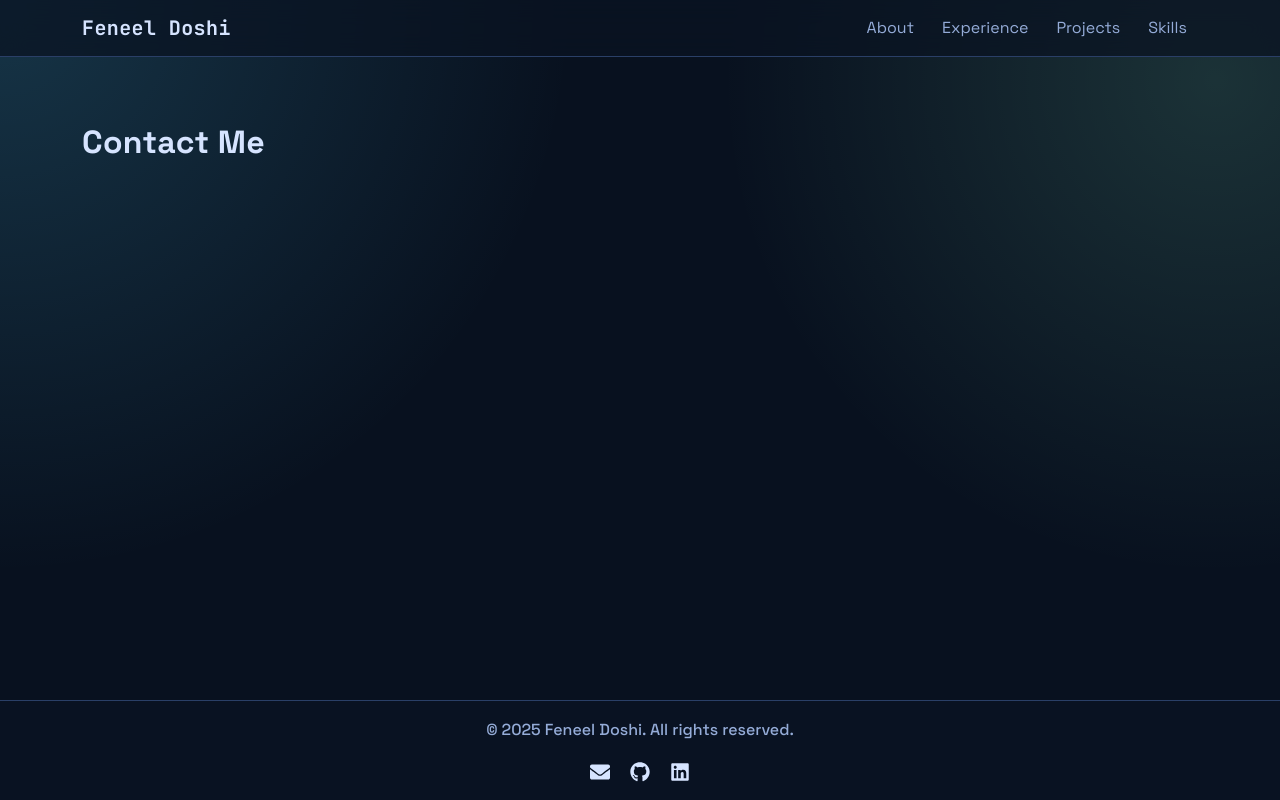
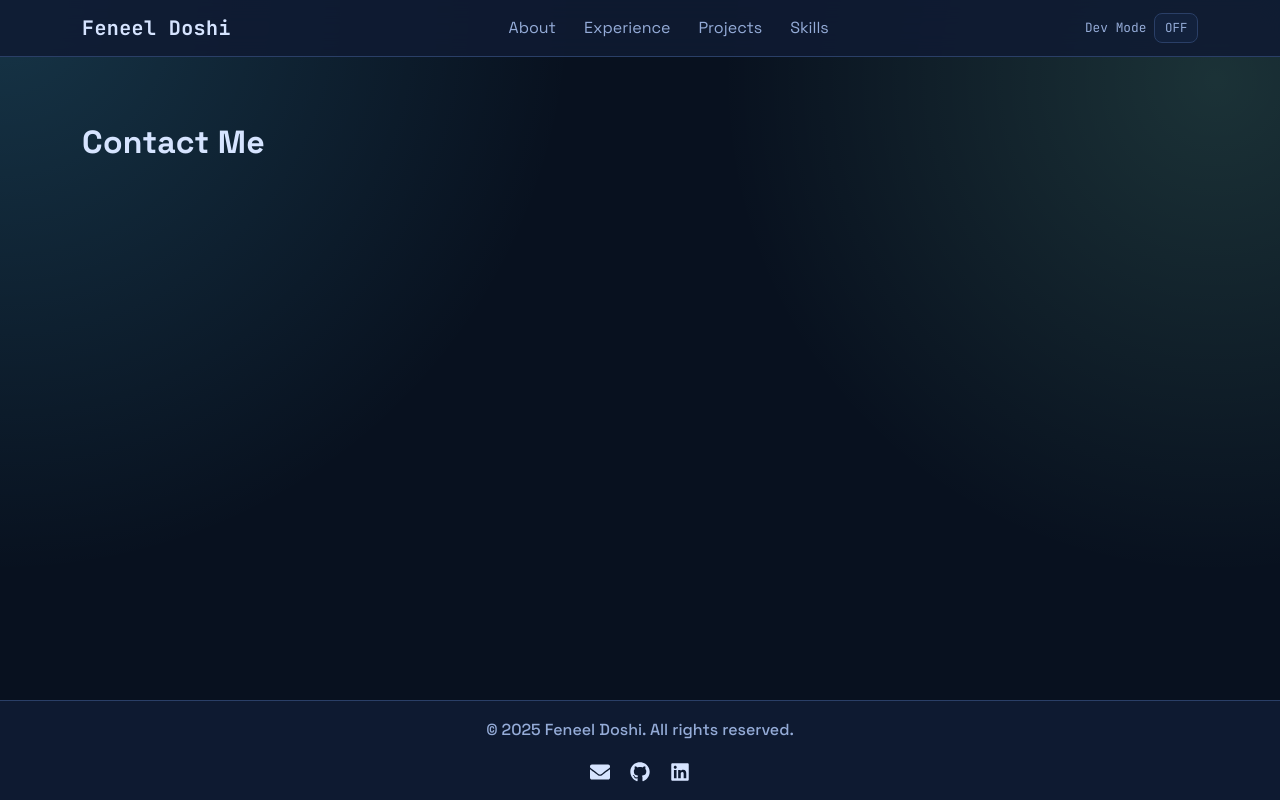
Before and after one commit to feneel/feneel.github.io, a Next.js app: page /contact in a window 1280 px wide. Built offline with nearby package versions, Linux system fonts and the light colour scheme.

Commit message:
WIP: integrate dev-mode controls and terminal navigation in navbar/footer

```diff
--- a/components/Footer/Footer.module.css
+++ b/components/Footer/Footer.module.css
@@ -1,5 +1,5 @@
 .footer {
-  background: rgba(10, 19, 35, 0.82);
+  background: color-mix(in srgb, var(--surface) 90%, transparent);
   border-top: 1px solid var(--border);
   color: var(--muted);
   padding: 1.1rem 0;
--- a/components/Navbar/Navbar.module.css
+++ b/components/Navbar/Navbar.module.css
@@ -1,5 +1,5 @@
 .navbar {
-  background: rgba(10, 19, 35, 0.74);
+  background: color-mix(in srgb, var(--surface) 88%, transparent);
   backdrop-filter: blur(12px);
   border-bottom: 1px solid var(--border);
 }
@@ -19,13 +19,13 @@
 }
 
 .navLink:hover {
-  background: rgba(83, 214, 255, 0.12);
+  background: color-mix(in srgb, var(--accent) 16%, transparent);
   color: var(--accent) !important;
 }
 
 .active {
   color: var(--primary) !important;
-  background: rgba(83, 214, 255, 0.15);
+  background: color-mix(in srgb, var(--accent) 20%, transparent);
 }
 
 .toggler {
@@ -41,6 +41,50 @@
   width: 18px;
   height: 2px;
   background: var(--primary);
+}
+
+.devModeWrap {
+  margin-left: auto;
+  display: flex;
+  align-items: center;
+  gap: 0.5rem;
+}
+
+.terminalLink {
+  border: 1px solid var(--border);
+  background: var(--surface-soft);
+  color: var(--primary);
+  border-radius: 8px;
+  padding: 0.3rem 0.6rem;
+  font-family: var(--font-dev);
+  font-size: 0.78rem;
+}
+
+.terminalLink:hover {
+  border-color: var(--accent);
+  color: var(--accent);
+}
+
+.devModeLabel {
+  color: var(--muted);
+  font-size: 0.8rem;
+  font-family: var(--font-dev);
+}
+
+.devModeToggle {
+  border: 1px solid var(--border);
+  background: var(--surface-soft);
+  color: var(--muted);
+  border-radius: 8px;
+  padding: 0.3rem 0.6rem;
+  font-family: var(--font-dev);
+  font-size: 0.78rem;
+}
+
+.devModeToggleActive {
+  color: #7cff7c;
+  border-color: #2a7c2a;
+  background: #0d1a0d;
 }
 
 .themeWrap {
--- a/components/Navbar/Navbar.tsx
+++ b/components/Navbar/Navbar.tsx
@@ -1,11 +1,14 @@
 import styles from "./Navbar.module.css";
 import Link from "next/link";
-import { usePathname } from "next/navigation";
+import { usePathname, useRouter } from "next/navigation";
 import { useState } from "react";
+import { useTheme } from "../ThemeProvider/ThemeProvider";
 
 export default function Navbar() {
   const pathname = usePathname();
+  const router = useRouter();
   const [isOpen, setIsOpen] = useState(false);
+  const { devMode, setDevMode } = useTheme();
 
   const toggle = () => setIsOpen(!isOpen);
 
@@ -16,6 +19,14 @@ export default function Navbar() {
     { name: "Skills", href: "/skills" },
     // { name: "Contact", href: "/contact" },
   ];
+
+  const toggleDevMode = () => {
+    const next = !devMode;
+    setDevMode(next);
+    if (next) {
+      router.push("/");
+    }
+  };
 
   return (
     <nav className={`navbar navbar-expand-lg sticky-top ${styles.navbar}`}>
@@ -35,6 +46,7 @@ export default function Navbar() {
           <span className={styles.togglerLine} />
         </button>
         <div className={`collapse navbar-collapse ${isOpen ? "show" : ""}`}>
+          {!devMode && (
             <ul className="navbar-nav ms-auto mb-2 mb-lg-0">
               {navLinks.map(({ name, href }) => (
                 <li key={href} className="nav-item">
@@ -50,6 +62,24 @@ export default function Navbar() {
                 </li>
               ))}
             </ul>
+          )}
+          <div className={styles.devModeWrap}>
+            {devMode && (
+              <Link href="/" className={styles.terminalLink}>
+                Terminal
+              </Link>
+            )}
+            <span className={styles.devModeLabel}>Dev Mode</span>
+            <button
+              type="button"
+              onClick={toggleDevMode}
+              className={`${styles.devModeToggle} ${
+                devMode ? styles.devModeToggleActive : ""
+              }`}
+            >
+              {devMode ? "ON" : "OFF"}
+            </button>
+          </div>
         </div>
       </div>
     </nav>
```
Lines whose indentation alone changed are shown as unchanged.
